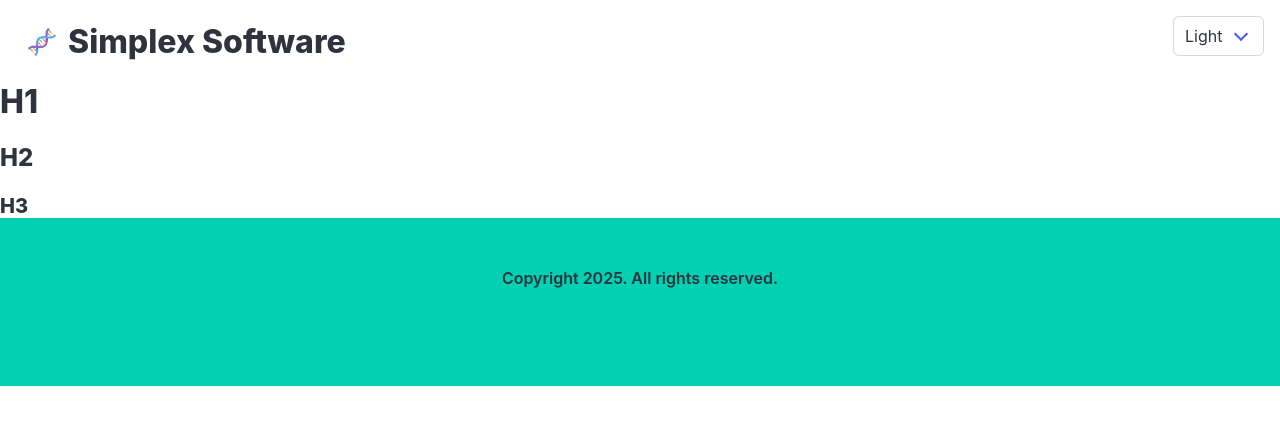
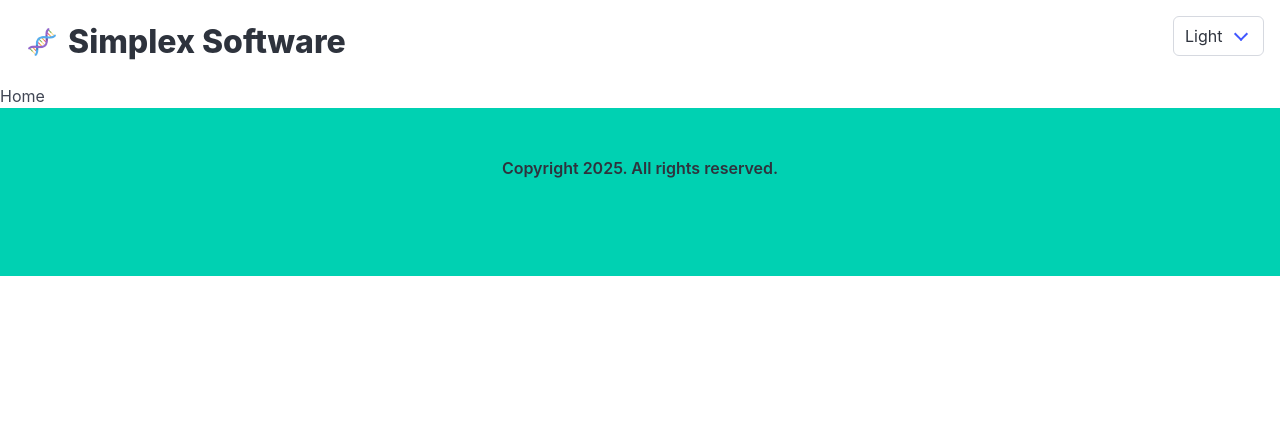
Before and after one commit to mjbradvica/simplexsoftware.io, a Vue app: page / in a window 1280 px wide. Shown: the top 424 px of the page. Built offline with nearby package versions, Linux system fonts and the light colour scheme.

Commit message:
small updates

```diff
--- a/src/App.vue
+++ b/src/app/App.vue
@@ -10,6 +10,6 @@
 
 <script setup lang="ts">
 import { RouterView } from "vue-router";
-import HeaderView from "./features/layout/header/HeaderView.vue";
-import FooterView from "./features/layout/footer/FooterView.vue";
+import HeaderView from "../features/layout/header/HeaderView.vue";
+import FooterView from "../features/layout/footer/FooterView.vue";
 </script>
--- a/src/features/home/HomeView.vue
+++ b/src/features/home/HomeView.vue
@@ -1,7 +1,5 @@
 <template>
-  <h1 class="title">H1</h1>
-  <h2 class="title is-4">H2</h2>
-  <h3 class="title is-5">H3</h3>
+  <p>Home</p>
 </template>
 
 <script setup lang="ts"></script>
--- a/src/main.ts
+++ b/src/main.ts
@@ -1,6 +1,6 @@
 import { createApp } from "vue";
 import { createPinia } from "pinia";
-import App from "./App.vue";
+import App from "./app/App.vue";
 import router from "./router";
 import "./styles/index.scss";
 
```
